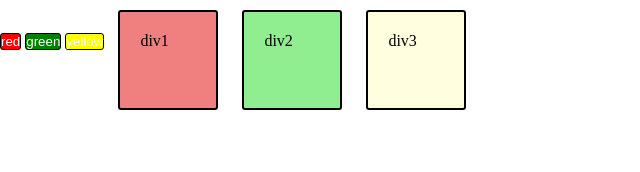
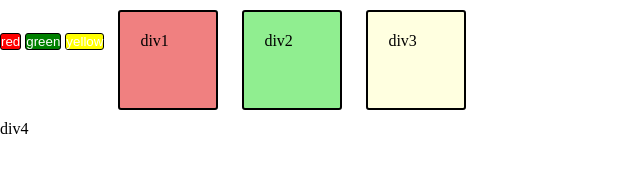
Before and after one commit to meimfaisal/test, a plain HTML site: page chapter1/projects/index1.html in a window 1280 px wide. Shown: the full height of the page, 0-640 px from the left. Drawn offline with Linux system fonts and the light colour scheme.

Commit message:
add div4

```diff
--- a/chapter1/projects/index1.html
+++ b/chapter1/projects/index1.html
@@ -18,6 +18,7 @@
     <div id="div1">div1</div>
     <div id="div2">div2</div>
     <div id="div3">div3</div>
+    <div id="div4">div4</div>
 
 </div>
 
```
